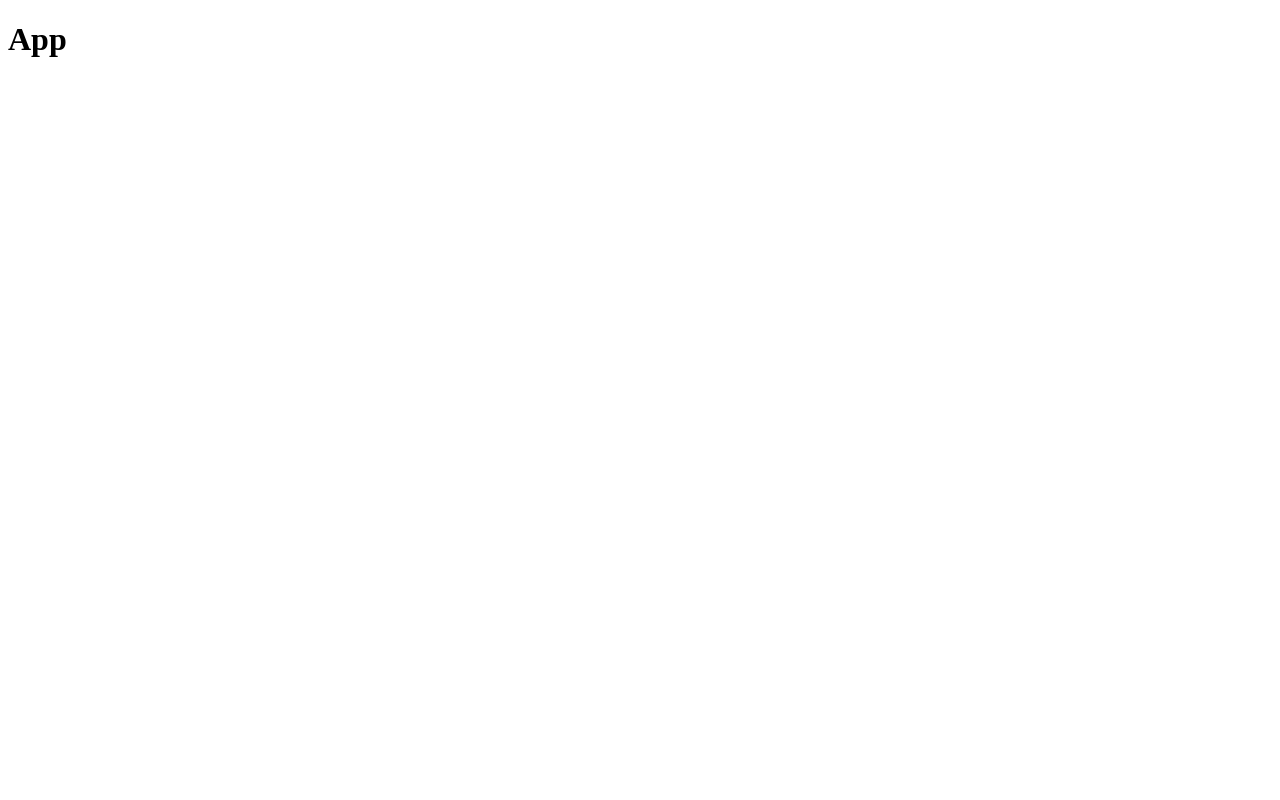
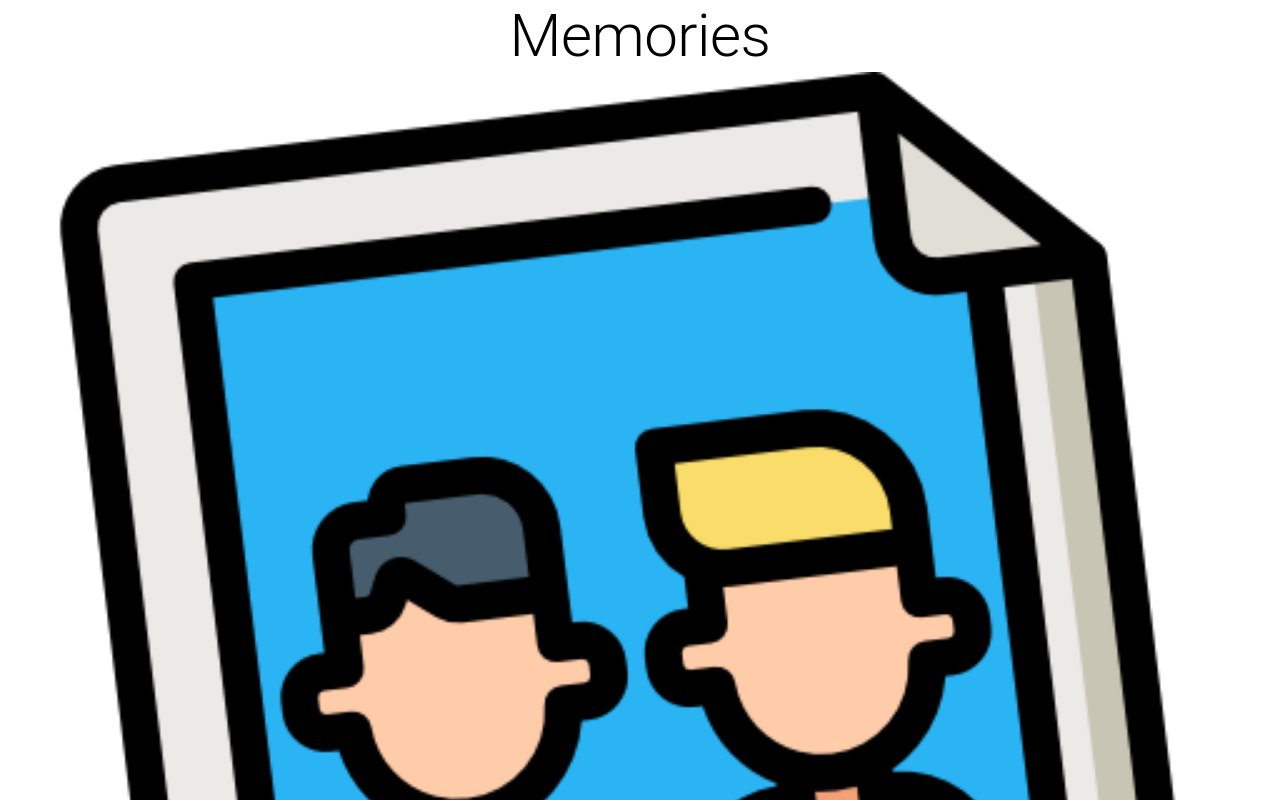
Before and after one commit to mateusgomes01/general-mern-template, a React (Create React App) app in the folder client/: page / in a window 1280 px wide. Built offline with nearby package versions, Linux system fonts and the light colour scheme.

Commit message:
installs material-ui core, creates basic jsx folders and controllers template

```diff
--- a/client/package.json
+++ b/client/package.json
@@ -3,6 +3,7 @@
   "version": "0.1.0",
   "private": true,
   "dependencies": {
+    "@material-ui/core": "^4.11.3",
     "@testing-library/jest-dom": "^5.11.4",
     "@testing-library/react": "^11.1.0",
     "@testing-library/user-event": "^12.1.10",
--- a/client/src/App.js
+++ b/client/src/App.js
@@ -1,10 +1,30 @@
 import React from 'react';
+import { Container, AppBar, Typography, Grow, Grid } from '@material-ui/core';
+
+import Posts from './components/Posts/Posts';
+import Form from './components/Form/Form';
+import memories from './images/memories.png'
 
 const App = () => {
     return (
-        <div>
-            <h1>App</h1>
-        </div>
+        <Container maxwidth="lg">
+            <AppBar pisition="static" color="inherit">
+                <Typography variant="h2" align="center">Memories</Typography>
+                <img src={memories} alt="memories" heigth="6" maxwidth="10"/>
+            </AppBar>
+            <Grow in>
+                <Container>
+                    <Grid container justify="space-between" alignItens="stretch" spacing={3}>
+                        <Grid item xs={12} sm={7}>
+                            <Posts />
+                        </Grid>
+                        <Grid item xs={12} sm={4}>
+                            <Form />
+                        </Grid>
+                    </Grid>
+                </Container>
+            </Grow>
+        </Container>
     );
 }
 
--- /dev/null
+++ b/client/src/components/Form/Form.js
@@ -0,0 +1,11 @@
+import React from 'react';
+
+const Form = () => {
+    return (
+        <>
+        <h1>FORM</h1>
+        </>
+    );
+};
+
+export default Form;
--- /dev/null
+++ b/client/src/components/Posts/Post/Post.js
@@ -0,0 +1,9 @@
+import React from 'react';
+
+const Post = () => {
+    return (
+        <h1>POST</h1>
+    );
+};
+
+export default Post;
--- /dev/null
+++ b/client/src/components/Posts/Posts.js
@@ -0,0 +1,14 @@
+import React from 'react';
+import Post from './Post/Post';
+
+const Posts = () => {
+    return (
+        <>
+        <h1>POSTS</h1>
+        <Post />
+        <Post />
+        </>
+    );
+}
+
+export default Posts;
```
Also changed, not shown: client/src/components/Form/styles.js (added), client/src/components/Posts/Post/styles.js (added), client/src/components/Posts/styles.js (added), client/src/images/memories.png (added), 1 other file (tests, documents, lock files or other folders).
